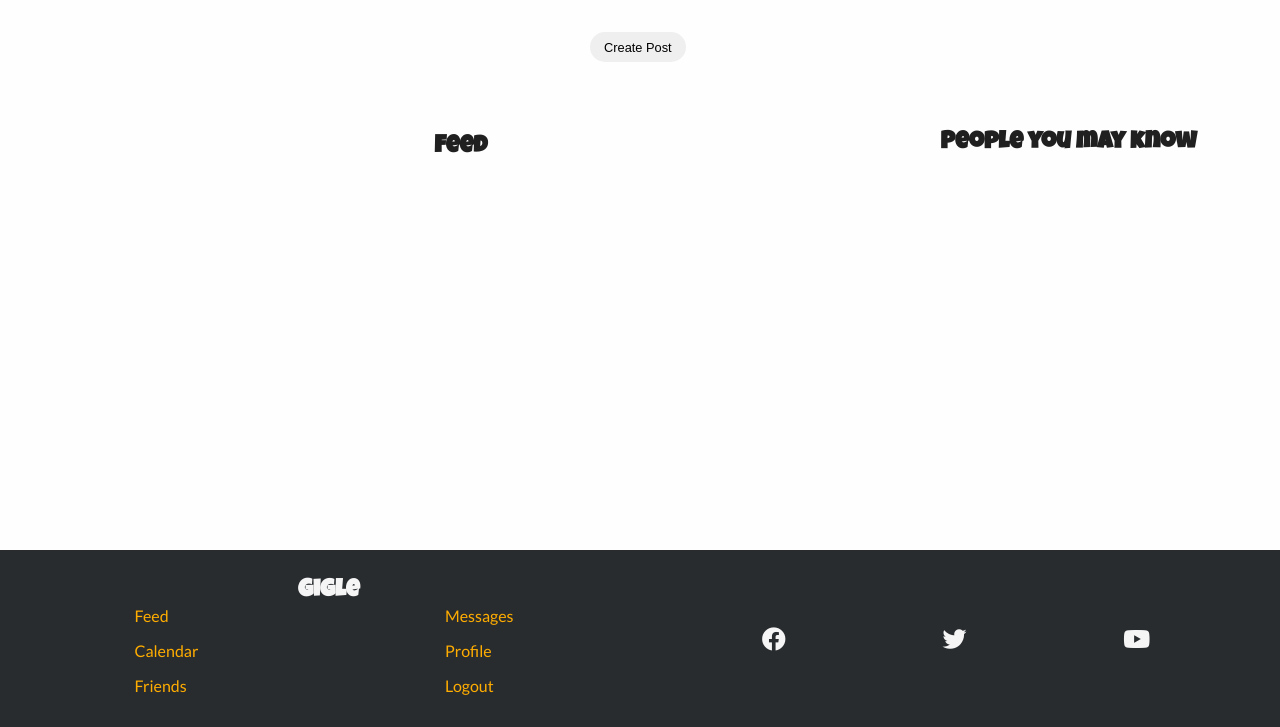
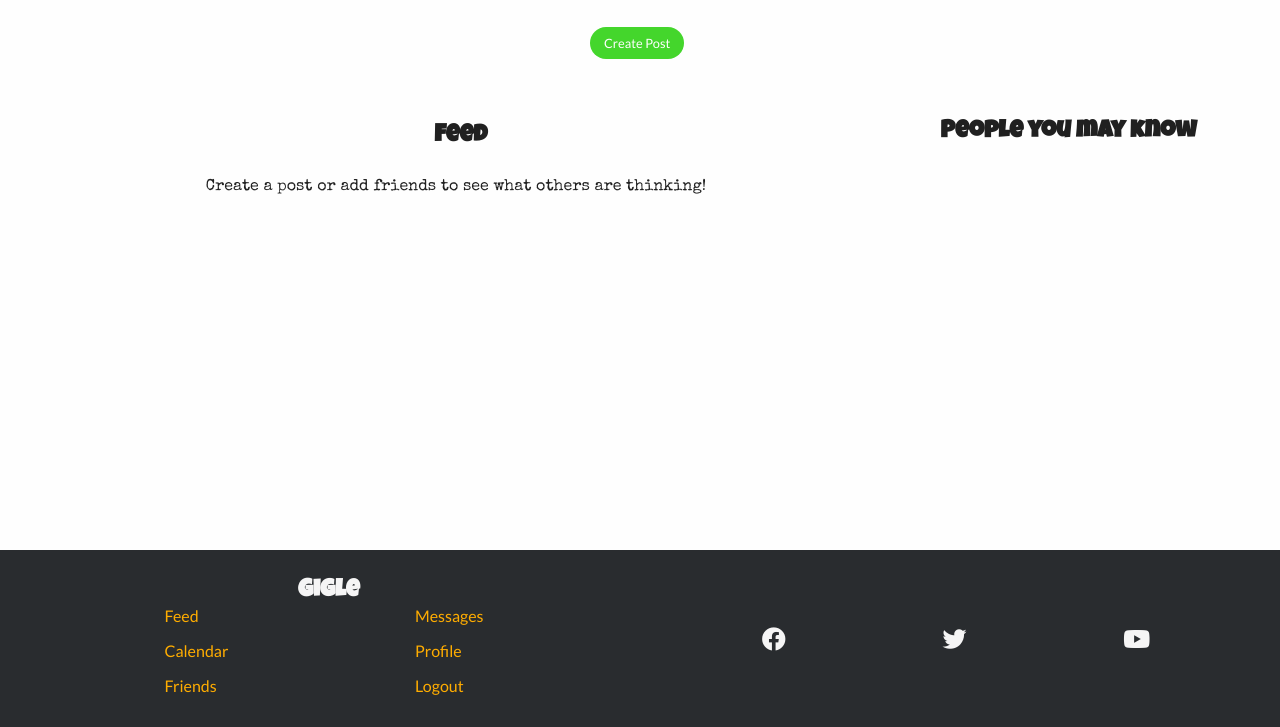
Before and after one commit to xiaoniuniu89/giglep4, a Django app: page /social/feed/ in a window 1280 px wide. Shown: the part 73-800 px from the top of the page. Run offline with Django 3.2, Linux system fonts and the light colour scheme; the visitor is signed in with stand-in values (Sample User, id 1); data comes from the database, SQL or seed files in the repository; data that the repository does not hold is empty; some libraries are stand-ins or nearby versions.

Commit message:
fix html errors

```diff
--- a/static/js/script.js
+++ b/static/js/script.js
@@ -8,16 +8,11 @@ $('.profile-dropdown-icon').on('click', function() {
 
 })
 
-
 // to open and close the notification menu
 $('.notifications-dropdown-icon').on('click', function() {
-    console.log('clicked')
     $('.notification-dropdown').toggleClass('notification-nav--open', 500)
     $('.bell').toggleClass('hide')
-    $('.cover-bell').toggleClass('hide')
 })
-
-
 
 // open and close modal to edit profile
 
--- a/static/social/css/social.css
+++ b/static/social/css/social.css
@@ -54,6 +54,15 @@ body {
 
 .btn-primary:hover {
     background-color: #b61b23;
+}
+
+.btn-secondary {
+    background-color: var(--green);
+    color: var(--off-white);
+}
+
+.btn-secondary:hover {
+    background-color: #4dca3a;
 }
 
 a {
--- a/templates/organiser/base.html
+++ b/templates/organiser/base.html
@@ -31,7 +31,7 @@
         <!-- search bar -->
         <div class="search-bar search-large">
             <form action="{% url 'search' %}" method="get">
-                <input id="al-search" type="text" placeholder="search user..."
+                <input id="al-search-l" type="text" placeholder="search user..."
                        name="user" value="{{ request.GET.account }}"
                        class="search-field" required/>
                 <button type="submit"
@@ -52,7 +52,7 @@
             <nav class="profile-dropdown">
                 <ul>
                     <li class="first-nav"><a class="rb-txt" href="{% url 'feed' %}"><i class="fas fa-icon fa-home"></i>Home</a></li>
-                    <li c><a class='rb-txt' href="{% url 'cal:calendar' %}"><i class="far fa-icon fa-calendar-alt"></i> Calendar</a></li>
+                    <li ><a class='rb-txt' href="{% url 'cal:calendar' %}"><i class="far fa-icon fa-calendar-alt"></i> Calendar</a></li>
                     <li><a class='rb-txt' href="{% url 'inbox' %}"><i class="far fa-icon fa-envelope"></i> Messages</a></li>
                     <li ><a class='rb-txt' href="{% url 'my-profile' %}"><i class="fas fa-icon fa-user"></i> Profile</a></li>
                     <li ><a class='rb-txt' href="{% url 'user-profile-list' %}"><i class="fas fa-icon fa-users"></i> Friends</a></li>
@@ -64,10 +64,10 @@
         <!-- navbar on bigger screen -->
         <div class="nav-container nav-big">
             <ul class="nav-list">
-                <li class="nav-item"><a href="{% url 'feed' %}"><i class="fas fa-icon fa-home"></i></a></li>
-                <li class="nav-item"><a href="{% url 'cal:calendar' %}"><i class="far fa-icon fa-calendar-alt"></i></a></li>
-                <li class="nav-item"><a href="{% url 'user-profile-list' %}"><i class="fas fa-icon fa-users"></i></a></li>
-                <li class="nav-item bell"><span ><i class="fas pointer notifications-dropdown-icon fa-icon notification_bell fa-bell"></i></span></li>
+                <li class="nav-item"><a href="{% url 'feed' %}"><span class='hover-underline'><i class="fas fa-icon fa-home"></i></span></a></li>
+                <li class="nav-item"><a href="{% url 'cal:calendar' %}"><span class='hover-underline'><i class="far fa-icon fa-calendar-alt"></i></span></a></li>
+                <li class="nav-item"><a href="{% url 'user-profile-list' %}"><span class='hover-underline'><i class="fas fa-icon fa-users"></i></span></a></li>
+                <li class="nav-item bell"><i class="fas pointer notifications-dropdown-icon fa-icon notification_bell fa-bell"></i></li>
                 <li class="nav-item "><a href="{% url 'inbox' %} "><span class='hover-underline'><i class="far fa-icon fa-envelope"></i></span></a></li>
                 <li class="nav-item "><a href="{% url 'my-profile'%}"><span class='hover-underline'><i class="fas fa-icon fa-user"></i></span></a></li>
                 <li class="nav-item "><a href="{% url 'logout' %}"><span class='hover-underline'><i class="fas fa-icon  fa-sign-out-alt"></i></span></a></li>
@@ -78,7 +78,7 @@
     </header>
     {% show_notifications %}
 
-
+    <!-- flash messages  -->
     {% if messages %}
         {% for message in messages  %}
             <div class="alert alert-{{message.tags}}">
@@ -86,7 +86,7 @@
             </div>
         {% endfor %}
     {% endif %}
-
+    <!-- searchbar mobile  -->
     <div class="search-bar search-small">
         <form action="{% url 'search' %}" method="get">
             <input id="al-search" type="text" placeholder="search user..."
@@ -98,6 +98,9 @@
     </div>
 
     {% block content %}{% endblock %}
+    <!-- the calendar page is a little special and creates a lot of css
+    conflicts so the footer is rendered again down below with classes specific
+    only to the footer on the calendar page -->
     {% if title != 'calendar' %}
         <footer class="footer">
             <div class="footer-site-nav">
@@ -106,10 +109,10 @@
                     <ul>
                         <li class="nav-item"><a href="{% url 'feed' %}">Feed</a></li>
                         <li class="nav-item"><a href="{% url 'cal:calendar' %}">Calendar</a></li>
-                        <li class="nav-item"><a href="{% url 'user-profile-list' %}">Friends</li>
+                        <li class="nav-item"><a href="{% url 'user-profile-list' %}">Friends</a></li>
                     </ul>
                     <ul>
-                        <li class="nav-item "><a href="{% url 'inbox' %} ">Messages</span></a></li>
+                        <li class="nav-item "><a href="{% url 'inbox' %} ">Messages</a></li>
                         <li class="nav-item "><a href="{% url 'my-profile'%}">Profile</a></li>
                         <li class="nav-item "><a href="{% url 'logout' %}">Logout</a></li>
                     </ul>
@@ -122,6 +125,7 @@
             </div>
         </footer>
     {% else %}
+    <!-- calendar footer  -->
         <footer class="cal-footer">
             <div class="footer-site-nav">
                 <h3 class="heading">Gigle</h3>
@@ -129,10 +133,10 @@
                     <ul>
                         <li class="nav-item"><a href="{% url 'feed' %}">Feed</a></li>
                         <li class="nav-item"><a href="{% url 'cal:calendar' %}">Calendar</a></li>
-                        <li class="nav-item"><a href="{% url 'user-profile-list' %}">Friends</li>
+                        <li class="nav-item"><a href="{% url 'user-profile-list' %}">Friends</a></li>
                     </ul>
                     <ul>
-                        <li class="nav-item "><a href="{% url 'inbox' %} ">Messages</span></a></li>
+                        <li class="nav-item "><a href="{% url 'inbox' %} ">Messages</a></li>
                         <li class="nav-item "><a href="{% url 'my-profile'%}">Profile</a></li>
                         <li class="nav-item "><a href="{% url 'logout' %}">Logout</a></li>
                     </ul>
--- a/templates/organiser/comment_confirm_delete.html
+++ b/templates/organiser/comment_confirm_delete.html
@@ -6,7 +6,7 @@
 
         <div class='form-wrapper'>
             <div class="form">
-                <form action="" method="POST">
+                <form method="POST">
                     {% csrf_token %}
                     <h1 class='heading'>Are you sure?</h1>
                     <button class="btn btn-primary" type="submit">Delete</button>
--- a/templates/organiser/feed.html
+++ b/templates/organiser/feed.html
@@ -2,19 +2,24 @@
 {% block content %}
 
 
-    <div class="post-btn"><a href="{% url 'post-create' %}"><button class="btn-small ">Create Post</button></a></div>
+    <div class="post-btn"><a class="btn-small btn-secondary" href="{% url 'post-create' %}">Create Post</a></div>
 
     <div class="feed-wrapper">
         <div class="posts-wrapper">
             <h1 class="heading feed-heading">Feed</h1>
+            {% if not posts %}
+            <div class="basic-wrapper">
+                <p class="rb-txt">Create a post or add friends to see what others are thinking!</p>
+            </div>
+            {% endif %}
             {% for post in posts %}
 
                         <div class="post-wrapper card">
                             <div class="post-pic-wrapper">
                             {% if "placeholder" in post.author.musician.profile_pic.url %}
-                                <img class="profile-pic" src="https://res.cloudinary.com/daniel-callaghan/image/upload/v1642328437/user-1633249_640_ogwtqg.png">
+                                <img class="profile-pic" src="https://res.cloudinary.com/daniel-callaghan/image/upload/v1642328437/user-1633249_640_ogwtqg.png" alt="user {{post.author.username}}'s profile pic">
                             {% else %}
-                                <img class="profile-pic" src=" {{ post.author.musician.profile_pic.url }}">
+                                <img class="profile-pic" src=" {{ post.author.musician.profile_pic.url }} " alt="user {{post.author.username}}'s profile pic">
                             {% endif %}
                             </div>
                             <div class="post-author-wrapper">
@@ -99,13 +104,11 @@
                     {% else %}
                         <p class="rb-txt txt-height"><a href="{% url 'profile' user.pk %}">{{user.first_name}} {{user.last_name}}</a></p>
                     {% endif %}
-                    <a href="{% url 'change_friends' operation='add' pk=user.pk %}"><button class="btn-primary btn-small">Follow</button></a>
+                    <a class="btn-primary btn-small" href="{% url 'change_friends' operation='add' pk=user.pk %}">Follow</a>
                 {% endif %}
             {% endfor %}
-
-
-
-
+            <br>
+            <br>
         </div>
     </div>
 
--- a/templates/organiser/post_confirm_delete.html
+++ b/templates/organiser/post_confirm_delete.html
@@ -6,7 +6,7 @@
 
         <div class='form-wrapper'>
             <div class="form">
-                <form action="" method="POST">
+                <form method="POST">
                     {% csrf_token %}
                     <h1 class='heading'>Are you sure?</h1>
                     <button class="btn btn-primary" type="submit">Delete</button>
--- a/templates/organiser/post_form.html
+++ b/templates/organiser/post_form.html
@@ -8,7 +8,7 @@
         <div class='form-wrapper'>
 
             <div class="form">
-                <form action="" method="POST">
+                <form method="POST">
                     {% csrf_token %}
                     <h1 class='heading'>Whats on your mind?</h1>
                     <div class="post-content">{{form.content}}</div>
--- a/templates/organiser/profile_list.html
+++ b/templates/organiser/profile_list.html
@@ -11,9 +11,9 @@
                     <div class="card-wrapper">
                         <div class="profile-pic-wrapper">
                             {% if "placeholder" in user.musician.profile_pic.url %}
-                                <img class="profile-pic" src="https://res.cloudinary.com/daniel-callaghan/image/upload/v1642328437/user-1633249_640_ogwtqg.png">
+                                <img class="profile-pic" src="https://res.cloudinary.com/daniel-callaghan/image/upload/v1642328437/user-1633249_640_ogwtqg.png" alt="user {{user.username}}'s profile pic">
                             {% else %}
-                                <img class="profile-pic" src="{{ user.musician.profile_pic.url }}">
+                                <img class="profile-pic" src="{{ user.musician.profile_pic.url }}" alt="user {{user.username}}'s profile pic">
                             {% endif %}
                         </div>
                         <div class="profile-info-text-wrapper">
--- a/templates/organiser/show_notifications.html
+++ b/templates/organiser/show_notifications.html
@@ -1,14 +1,24 @@
 {% if notifications.count > 0 %}
-    <li class="nav-item bell"><span ><i class="fas pointer notifications-dropdown-icon fa-icon notification_bell fa-bell"></i></span></li>
-    <li class="nav-item bell hide notifications-dropdown-icon"><span><i class="far fa-icon pointer fa-bell"></i></span></li>
+    <ul>
+        <li class="nav-item bell"><span ><i class="fas pointer notifications-dropdown-icon fa-icon notification_bell fa-bell"></i></span></li>
+        <li class="nav-item bell hide notifications-dropdown-icon"><span><i class="far fa-icon pointer fa-bell"></i></span></li>
+    </ul>
+
 {% else %}
-    <li class="nav-item bell notifications-dropdown-icon"><span><i class="fas pointer fa-icon fa-bell"></i></span></li>
-    <li class="nav-item bell hide notifications-dropdown-icon"><span><i class="far fa-icon pointer fa-bell"></i></span></li>
+    <ul>
+        <li class="nav-item bell notifications-dropdown-icon"><span><i class="fas pointer fa-icon fa-bell"></i></span></li>
+        <li class="nav-item bell hide notifications-dropdown-icon"><span><i class="far fa-icon pointer fa-bell"></i></span></li>
+    </ul>
+
 {% endif %}
 
 <nav class="notification-dropdown ">
     <ul>
-        {% if notifications.count == 0 %}  <p class="rb-txt txt-padding txt-space">No notifications</p> {% endif %}
+        {% if notifications.count == 0 %}
+          <li>
+                <p class="rb-txt txt-padding txt-space">No notifications</p>
+          </li>
+        {% endif %}
         {% for notification in notifications  %}
 
             {% if notification.post %}
@@ -16,14 +26,14 @@
 
                     <li class='nav-item'>
                         <a class='rb-txt' href="{% url 'post_notification' notification.pk notification.post.pk %}">@{{ notification.from_user }} liked your post</a>
-                        <span class=" rb-txt dropdown-item-close" onclick='removeNotification( `{% url "remove_notification" notification.pk %}`, `{{ request.path }}` )'>&times</span>
+                        <span class=" rb-txt dropdown-item-close" onclick='removeNotification( `{% url "remove_notification" notification.pk %}`, `{{ request.path }}` )'>&times;</span>
                     </li>
 
                 {% elif notification.notification_type == 2 %}
 
                     <li class='nav-item' >
                         <a class='rb-txt' href="{% url 'post_notification' notification.pk notification.post.pk %}">@{{ notification.from_user }} commented on your post</a>
-                        <span class=" rb-txt dropdown-item-close" onclick='removeNotification( `{% url "remove_notification" notification.pk %}`, `{{ request.path }}` )'>&times</span>
+                        <span class=" rb-txt dropdown-item-close" onclick='removeNotification( `{% url "remove_notification" notification.pk %}`, `{{ request.path }}` )'>&times;</span>
                     </li>
 
                 {% endif %}
@@ -34,7 +44,7 @@
             {% elif notification.event %}
              <li class='nav-item'>
                         <a class='rb-txt' href="{% url 'event_notification' notification.pk notification.event.pk %}">@{{ notification.from_user }} invited you to an event</a>
-                        <span class=" rb-txt dropdown-item-close" onclick='removeNotification( `{% url "remove_notification" notification.pk %}`, `{{ request.path }}` )'>&times</span>
+                        <span class=" rb-txt dropdown-item-close" onclick='removeNotification( `{% url "remove_notification" notification.pk %}`, `{{ request.path }}` )'>&times;</span>
                     </li>
 
 
@@ -44,13 +54,13 @@
 
                     <li class='nav-item'>
                         <a class='rb-txt' href="#">@{{ notification.from_user }} liked your comment</a>
-                        <span class="rb-txt dropdown-item-close" onclick='removeNotification( `{% url "remove_notification" notification.pk %}`, `{{ request.path }}` )'>&times</span>
+                        <span class="rb-txt dropdown-item-close" onclick='removeNotification( `{% url "remove_notification" notification.pk %}`, `{{ request.path }}` )'>&times;</span>
                     </li>
 
                 {% elif notification.notification_type == 2 %}
                     <li class='nav-item'>
                         <a class='rb-txt' href="#">@{{ notification.from_user }} replied to your comment</a>
-                        <span class="rb-txt dropdown-item-close" onclick='removeNotification( `{% url "remove_notification" notification.pk %}`, `{{ request.path }}` )'>&times</span>
+                        <span class="rb-txt dropdown-item-close" onclick='removeNotification( `{% url "remove_notification" notification.pk %}`, `{{ request.path }}` )'>&times;</span>
                     </li>
 
                 {% endif %}
@@ -58,7 +68,7 @@
             {% elif notification.thread %}
                 <li class='nav-item'>
                     <a class='rb-txt' href="{% url 'thread_notification' notification.pk notification.thread.pk %}">@{{ notification.from_user }} sent you a message</a>
-                    <span class="rb-txt dropdown-item-close" onclick='removeNotification( `{% url "remove_notification" notification.pk %}`, `{{ request.path }}` )'>&times</span>
+                    <span class="rb-txt dropdown-item-close" onclick='removeNotification( `{% url "remove_notification" notification.pk %}`, `{{ request.path }}` )'>&times;</span>
                 </li>
 
 
@@ -69,7 +79,7 @@
             {% else %}
                 <li class='nav-item'>
                     <a class='rb-txt' href="{% url 'follow_notification' notification.pk notification.from_user.pk %}">@{{ notification.from_user }} followed you</a>
-                    <span class="rb-txt dropdown-item-close" onclick='removeNotification( `{% url "remove_notification" notification.pk %}`, `{{ request.path }}` )'>&times</span>
+                    <span class="rb-txt dropdown-item-close" onclick='removeNotification( `{% url "remove_notification" notification.pk %}`, `{{ request.path }}` )'>&times;</span>
                 </li>
 
             {% endif %}
```
Also changed, not shown: static/organiser/css/organiser.css (+0 -10 lines), templates/organiser/inbox.html (+4 -4 lines), templates/organiser/my-profile.html (+5 -5 lines), templates/organiser/post_detail.html (+6 -12 lines), templates/organiser/profile.html (+10 -14 lines), templates/organiser/search_results.html (+7 -2 lines), templates/organiser/thread.html (+2 -12 lines).
